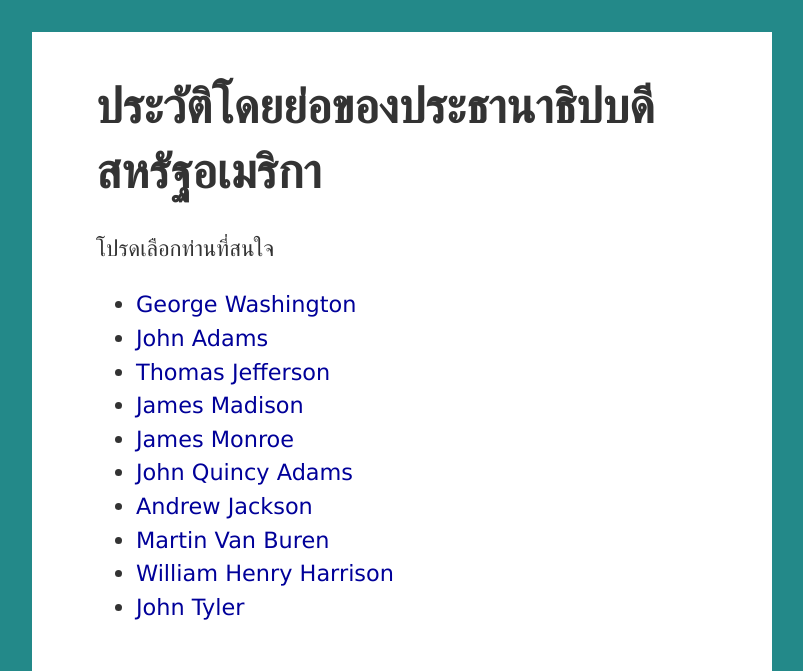
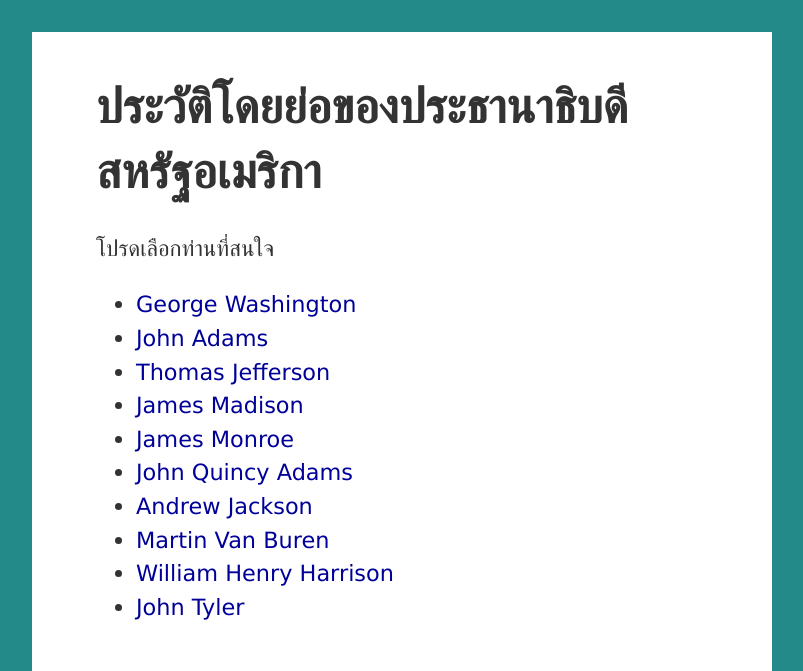
Before and after one commit to NUMNIMx/Flask-Web, a Flask app: page / in a window 1280 px wide. Shown: the top 671 px of the page, without its empty margins (238-1041 px from the left). Run offline with Flask 3, Linux system fonts and the light colour scheme.

Commit message:
fix some text

```diff
--- a/templates/index.html
+++ b/templates/index.html
@@ -2,7 +2,7 @@
 
 {% block content %}
 
-<h1>ประวัติโดยย่อของประธานาธิปบดีสหรัฐอเมริกา</h1>
+<h1>ประวัติโดยย่อของประธานาธิบดีสหรัฐอเมริกา</h1>
 
 <p>โปรดเลือกท่านที่สนใจ</p>
 
```
